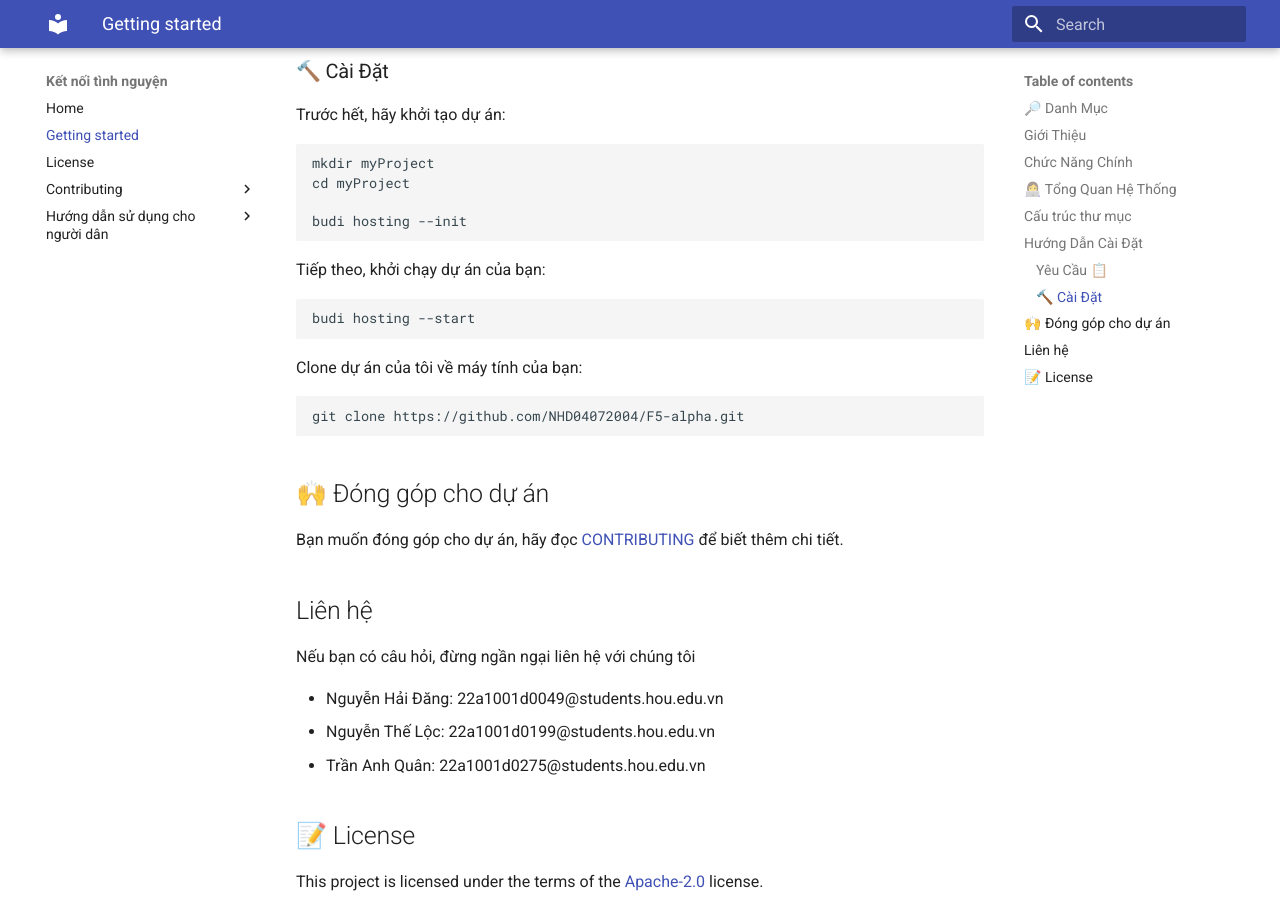
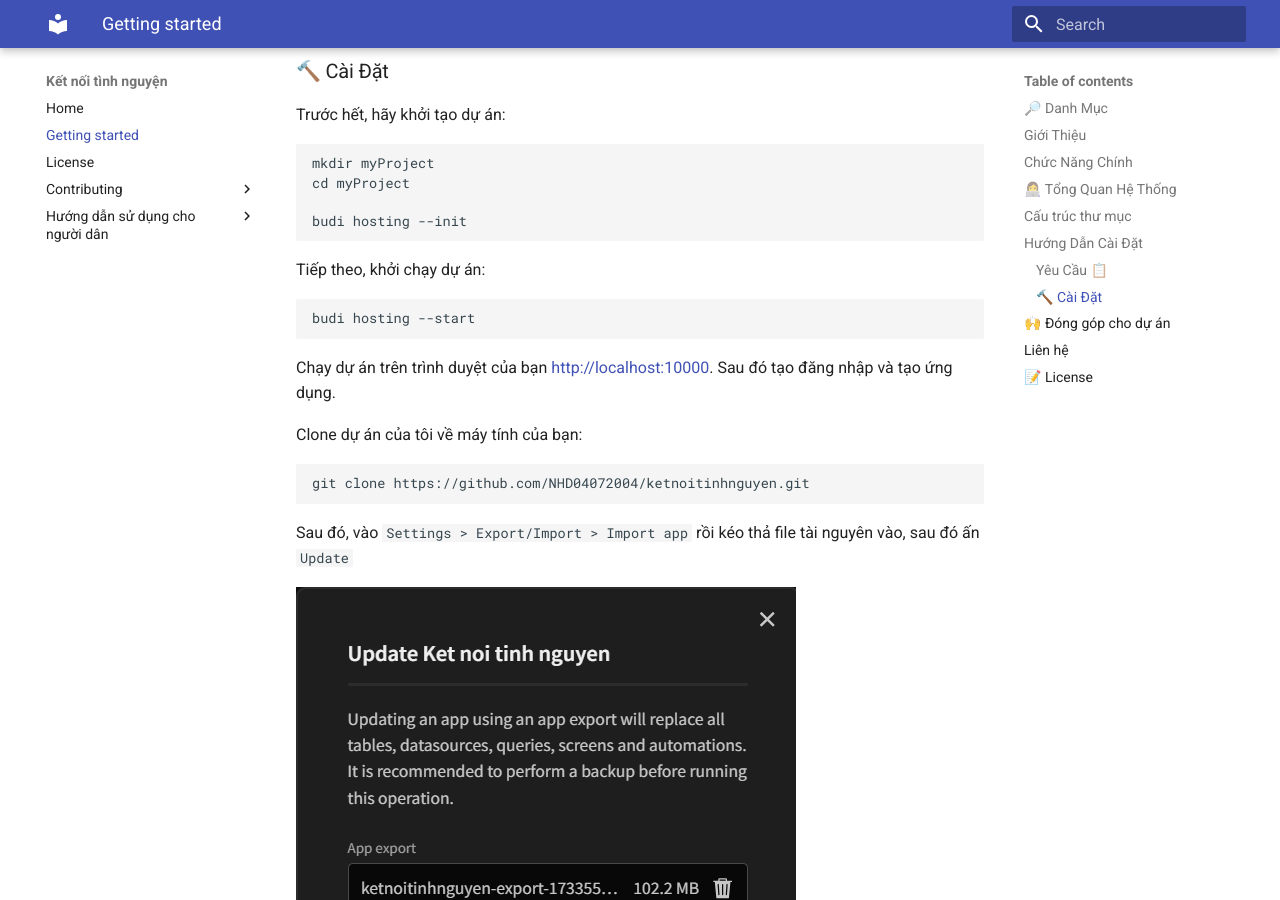
Before and after one commit to NHD04072004/ketnoitinhnguyen, an MkDocs documentation site: the page built from docs/docs/Getting-started.md, in a window 1280 px wide and 900 px high, scrolled down 1918 px. Built offline with MkDocs 1.6.1 and Material for MkDocs 9.7.7, drawn with Linux system fonts in a browser that asks for light colours.

Commit message:
docs: update setting

````diff
--- a/docs/docs/Getting-started.md
+++ b/docs/docs/Getting-started.md
@@ -49,7 +49,6 @@ Hệ thống được xây dựng bằng công nghệ LCDP (Low code development
 
 ## Hướng Dẫn Cài Đặt
 
-
 ### Yêu Cầu 📋
 
 Để cài đặt và chạy được dự án, trước tiên bạn cần phải cài đặt các công cụ bên dưới. Hãy thực hiện theo các hướng dẫn cài đặt sau, lưu ý chọn hệ điều hành phù hợp với máy tính:
@@ -70,21 +69,27 @@ cd myProject
 budi hosting --init
 ```
 
-Tiếp theo, khởi chạy dự án của bạn:
+Tiếp theo, khởi chạy dự án:
 
 ```bash
 budi hosting --start
 ```
 
+Chạy dự án trên trình duyệt của bạn [http://localhost:10000](http://localhost:10000). Sau đó tạo đăng nhập và tạo ứng dụng.
+
 Clone dự án của tôi về máy tính của bạn:
 
 ```bash
-git clone https://github.com/NHD04072004/F5-alpha.git
+git clone https://github.com/NHD04072004/ketnoitinhnguyen.git
 ```
+
+Sau đó, vào `Settings > Export/Import > Import app` rồi kéo thả file tài nguyên vào, sau đó ấn `Update`
+
+![](https://github.com/NHD04072004/ketnoitinhnguyen/blob/main/docs/images/import-app.png?raw=true)
 
 ## 🙌 Đóng góp cho dự án
 
-Bạn muốn đóng góp cho dự án, hãy đọc [CONTRIBUTING](.github/CONTRIBUTING.md) để biết thêm chi tiết.
+Bạn muốn đóng góp cho dự án, hãy đọc [CONTRIBUTING](https://raw.githubusercontent.com/NHD04072004/ketnoitinhnguyen/refs/heads/main/.github/CONTRIBUTING.md) để biết thêm chi tiết.
 
 ## Liên hệ
 
````
